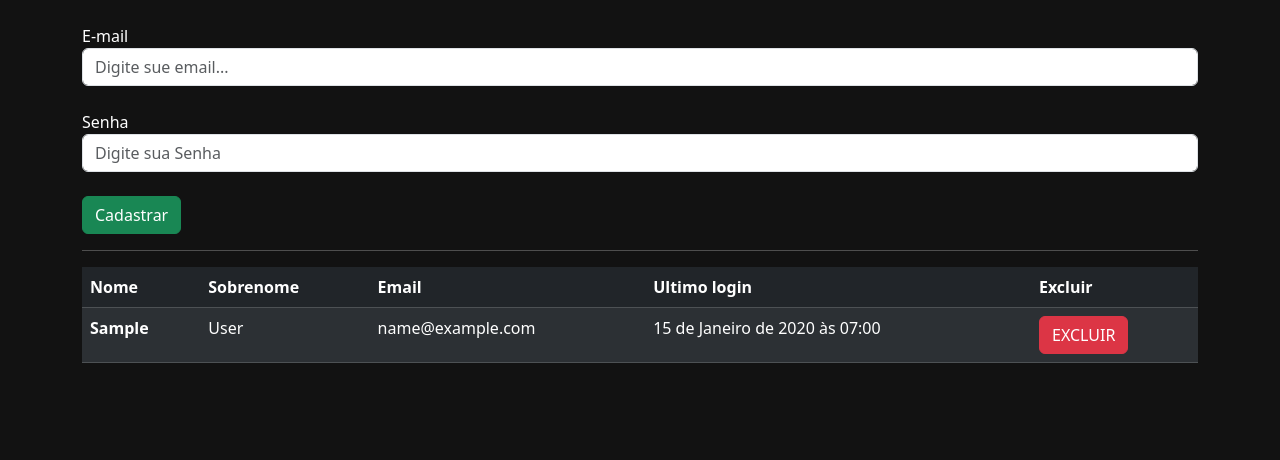
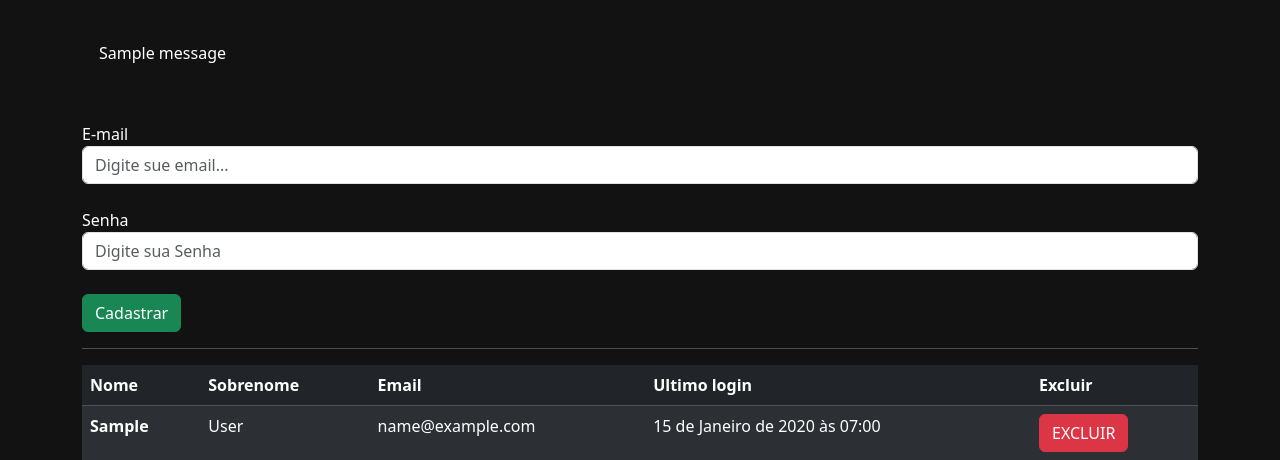
Before and after one commit to douglasinforj/loja_material_construcao, a Django app: page /auth/cadastrar_vendedor/ in a window 1280 px wide. Shown: the part 56-516 px from the top of the page. Run offline with Django 5.2, Linux system fonts and the light colour scheme; tables that the repository leaves empty hold one stand-in row (values such as "Sample post"); one stand-in notice (Sample message) is shown.

Commit message:
Adicionando ao template o message do django para o usuario receber alertas após açoes realizadas no sistema

```diff
--- a/usuarios/templates/usuarios/cadastrar_vendedor.html
+++ b/usuarios/templates/usuarios/cadastrar_vendedor.html
@@ -3,6 +3,16 @@
 
 {% block 'body' %}
     <div class="container">
+
+        <!--Criando iteração com message para criação do tipo de aperta para a ação-->
+        {% if messages %}
+           <br>
+           {% for message in messages %}
+              <div class="alert {{message.tags}}">{{message}}</div>
+           {% endfor %}
+        {% endif%}
+
+
         <form action="{% url 'cadastrar_vendedor'%}" method="POST">
             {% csrf_token %}
             <br>
```
